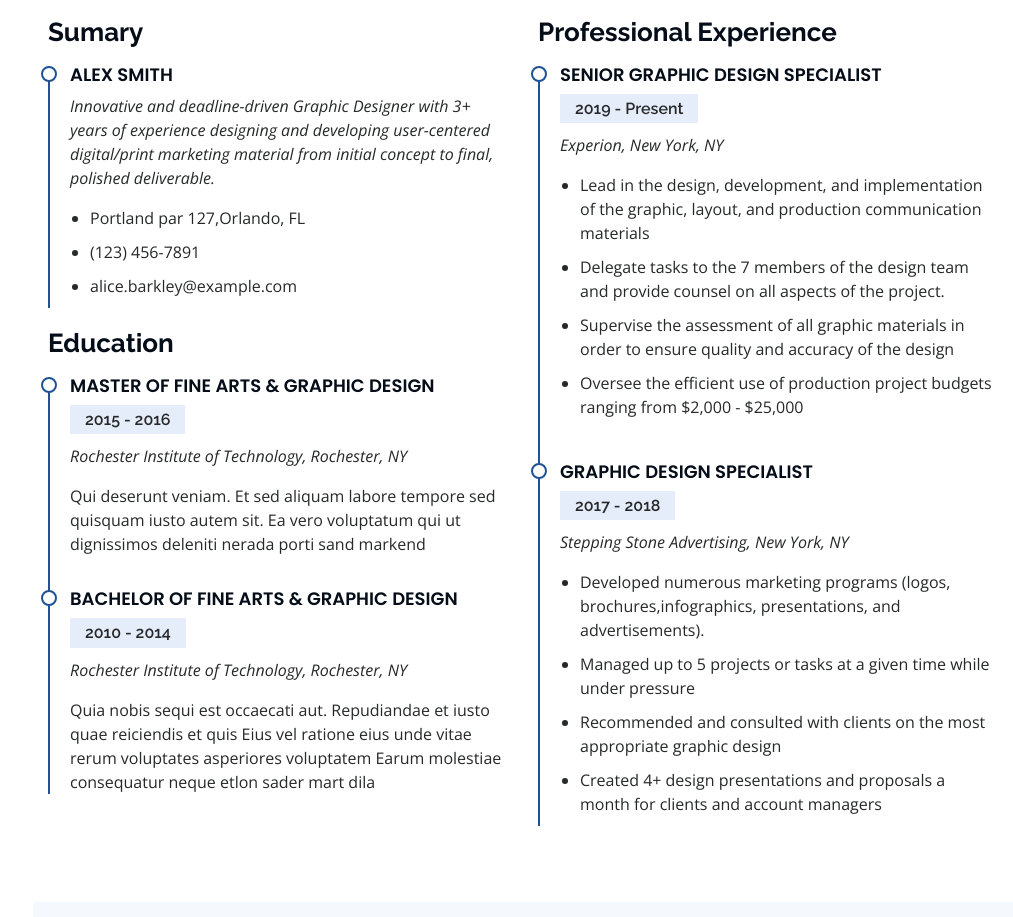
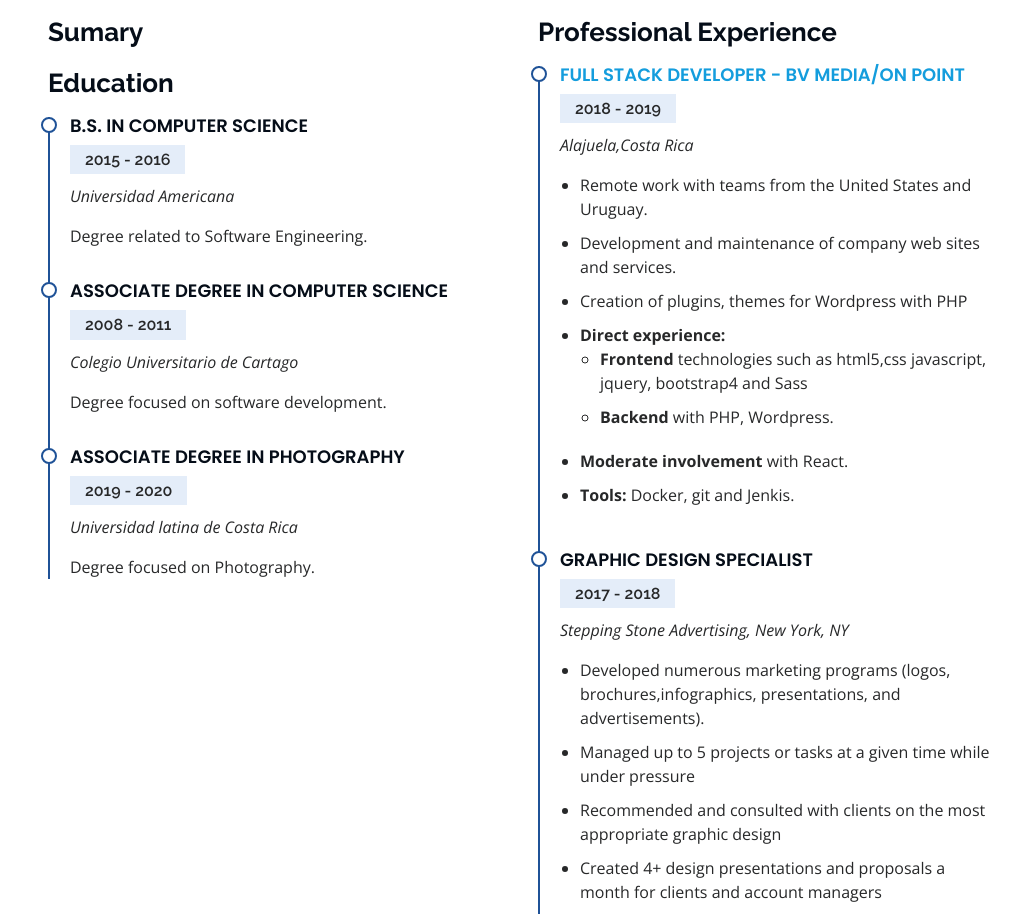
Before and after one commit to dancr13/dbogarin.github.io, a plain HTML site: page index.html in a window 1280 px wide. Shown: the part 2989-3906 px from the top of the page, without its empty margins (267-1280 px from the left). Drawn offline with nearby package versions, Linux system fonts and the light colour scheme.

Commit message:
updates Resume section.

```diff
--- /dev/null
+++ b/assets/css/custom.css
@@ -0,0 +1,4 @@
+.subtitle
+{
+    font-weight: bold;
+}
--- a/index.html
+++ b/index.html
@@ -26,6 +26,8 @@
 
   <!-- Template Main CSS File -->
   <link href="assets/css/style.css" rel="stylesheet">
+  <link href="assets/css/custom.css" rel="stylesheet">
+
 
   <!-- =======================================================
   * Template Name: iPortfolio - v1.0.0
@@ -366,43 +368,59 @@
 
         <div class="row">
           <div class="col-lg-6" data-aos="fade-up">
+
+
+
             <h3 class="resume-title">Sumary</h3>
-            <div class="resume-item pb-0">
-              <h4>Alex Smith</h4>
-              <p><em>Innovative and deadline-driven Graphic Designer with 3+ years of experience designing and developing user-centered digital/print marketing material from initial concept to final, polished deliverable.</em></p>
-              <ul>
-                <li>Portland par 127,Orlando, FL</li>
-                <li>(123) 456-7891</li>
-                <li>alice.barkley@example.com</li>
-              </ul>
+            <h3 class="resume-title">Education</h3>
+            <div class="resume-item">
+              <h4>B.S. in Computer Science</h4>
+              <h5>2015 - 2016</h5>
+              <p><em>Universidad Americana</em></p>
+              <p>Degree related to Software Engineering.               </p>
+            </div>
+            <div class="resume-item">
+              <h4>Associate degree in Computer Science</h4>
+              <h5>2008 - 2011 </h5>
+              <p><em>Colegio Universitario de Cartago</em></p>
+              <p>Degree focused on software development.
+              </p>
             </div>
 
-            <h3 class="resume-title">Education</h3>
             <div class="resume-item">
-              <h4>Master of Fine Arts &amp; Graphic Design</h4>
-              <h5>2015 - 2016</h5>
-              <p><em>Rochester Institute of Technology, Rochester, NY</em></p>
-              <p>Qui deserunt veniam. Et sed aliquam labore tempore sed quisquam iusto autem sit. Ea vero voluptatum qui ut dignissimos deleniti nerada porti sand markend</p>
+              <h4>Associate degree in Photography</h4>
+              <h5>2019 - 2020 </h5>
+              <p><em>Universidad latina de Costa Rica</em></p>
+              <p>Degree focused on Photography.
+              </p>
             </div>
-            <div class="resume-item">
-              <h4>Bachelor of Fine Arts &amp; Graphic Design</h4>
-              <h5>2010 - 2014</h5>
-              <p><em>Rochester Institute of Technology, Rochester, NY</em></p>
-              <p>Quia nobis sequi est occaecati aut. Repudiandae et iusto quae reiciendis et quis Eius vel ratione eius unde vitae rerum voluptates asperiores voluptatem Earum molestiae consequatur neque etlon sader mart dila</p>
-            </div>
+
+<!-- PROFESIONAL EXPERIENCE -->
           </div>
           <div class="col-lg-6" data-aos="fade-up" data-aos-delay="100">
             <h3 class="resume-title">Professional Experience</h3>
             <div class="resume-item">
-              <h4>Senior graphic design specialist</h4>
-              <h5>2019 - Present</h5>
-              <p><em>Experion, New York, NY </em></p>
+              <h4><a href="https://bvmedia.cr/" target="_blank">Full Stack Developer  - BV media/On Point</a></h4>
+              <h5>2018 - 2019</h5>
+              <p><em>Alajuela,Costa Rica </em></p>
+
+
+
               <ul>
-                <li>Lead in the design, development, and implementation of the graphic, layout, and production communication materials</li>
-                <li>Delegate tasks to the 7 members of the design team and provide counsel on all aspects of the project. </li>
-                <li>Supervise the assessment of all graphic materials in order to ensure quality and accuracy of the design</li>
-                <li>Oversee the efficient use of production project budgets ranging from $2,000 - $25,000</li>
+                 <li>Remote work with teams from the United States and Uruguay.</li>
+                 <li>Development and maintenance of company web sites and services.</li>
+                 <li>Creation of plugins, themes for Wordpress with PHP</li>
+                 <li><span class="subtitle">Direct experience:</span>
+                  <ul>
+                    <li><span class="subtitle">Frontend</span> technologies such as html5,css javascript, jquery, bootstrap4 and Sass</li>
+                    <li><span class="subtitle">Backend</span> with PHP, Wordpress.</li>
+                  </ul>
+                 </li>
+                 <li><span class="subtitle">Moderate involvement</span> with React.</li>
+                 <li><span class="subtitle">Tools:</span> Docker, git and Jenkis.</li>
               </ul>
+
+
             </div>
             <div class="resume-item">
               <h4>Graphic design specialist</h4>
```
